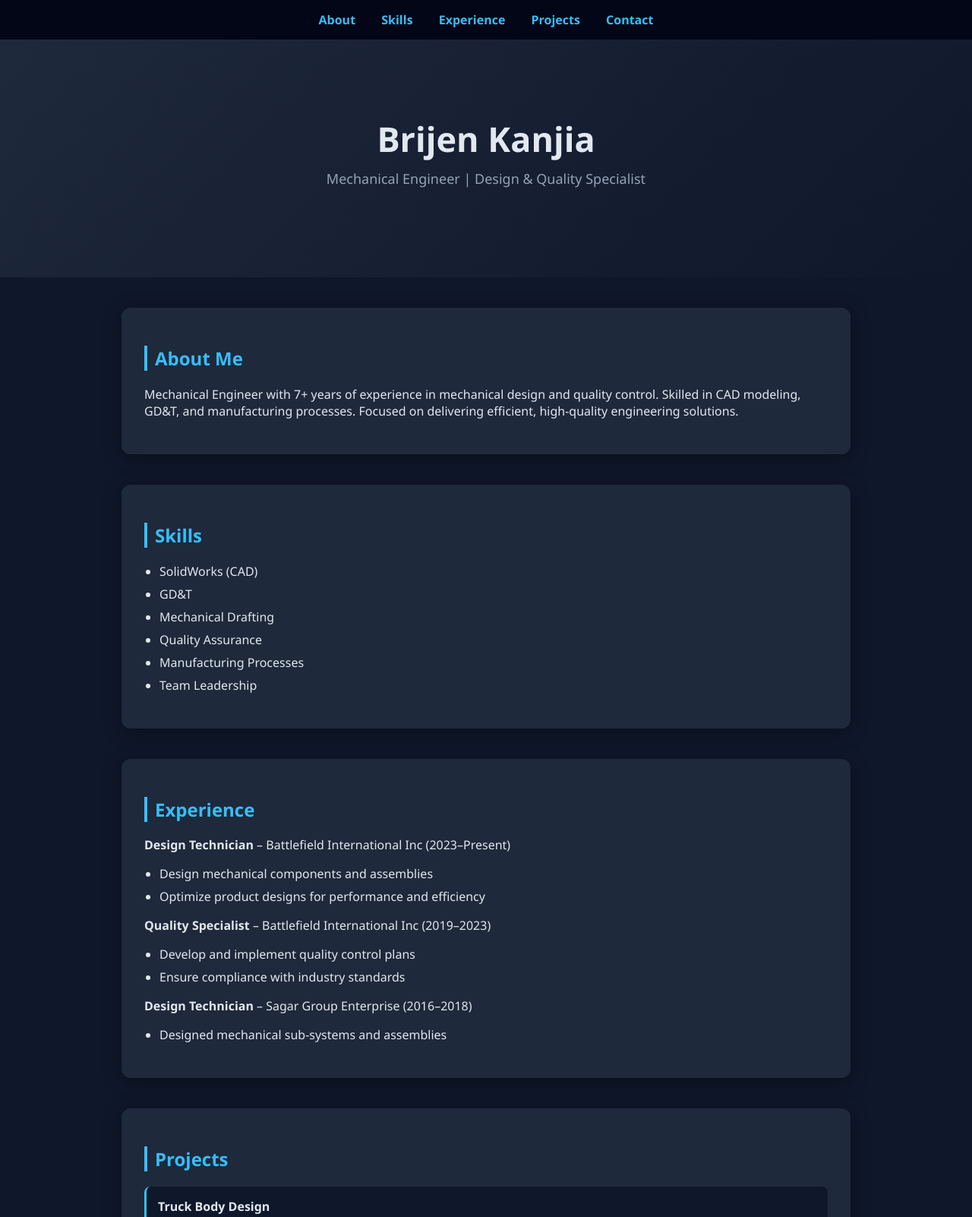
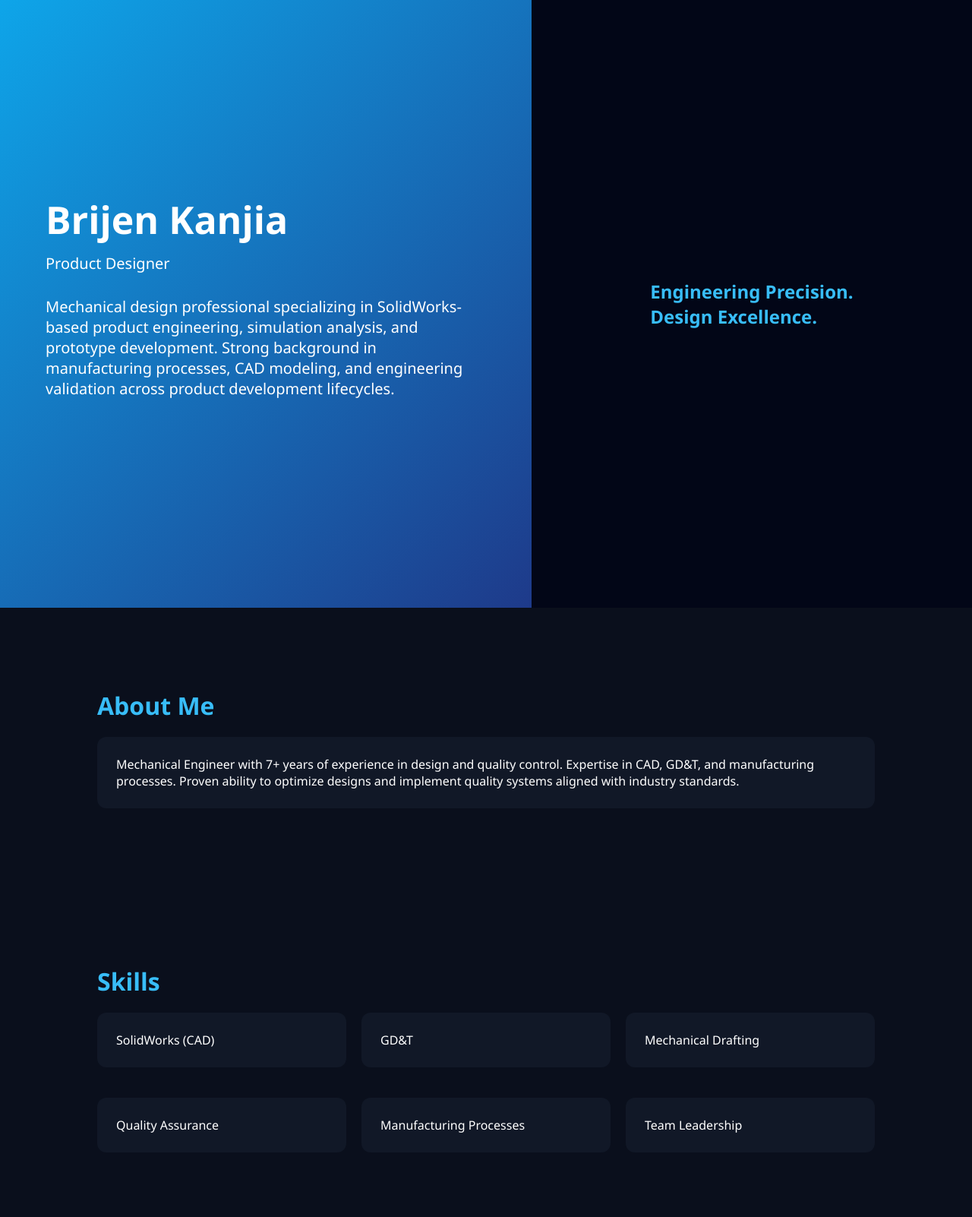
Before and after one commit to BrijenKanjia/brijenkanjia.github.io, a plain HTML site: page index.html in a window 1280 px wide. Shown: the top 1602 px of the page at 76% size. Drawn offline with Linux system fonts and the light colour scheme.

Commit message:
Update index.html

```diff
--- a/index.html
+++ b/index.html
@@ -2,192 +2,194 @@
 <html lang="en">
 <head>
 <meta charset="UTF-8">
-  <title>Brijen Kanjia | Mechanical Engineer</title>
+<title>Brijen Kanjia
+Product Designerr</title>
 <meta name="viewport" content="width=device-width, initial-scale=1.0">
 
 <style>
 body {
   margin: 0;
   font-family: 'Segoe UI', sans-serif;
-      background: #0f172a;
-      color: #e2e8f0;
-    }
-
-    /* NAVBAR */
-    nav {
-      position: sticky;
-      top: 0;
-      background: #020617;
-      padding: 15px;
-      text-align: center;
-      z-index: 1000;
-    }
-
-    nav a {
-      color: #38bdf8;
-      margin: 0 15px;
-      text-decoration: none;
-      font-weight: bold;
-    }
-
-    nav a:hover {
+  background: #0a0f1c;
   color: white;
 }
 
-    header {
-      text-align: center;
-      padding: 100px 20px;
-      background: linear-gradient(135deg, #1e293b, #0f172a);
+/* HERO SECTION */
+.hero {
+  display: flex;
+  height: 100vh;
 }
 
-    header h1 {
-      margin: 0;
-      font-size: 45px;
+.left {
+  flex: 1;
+  background: linear-gradient(135deg, #0ea5e9, #1e3a8a);
+  display: flex;
+  flex-direction: column;
+  justify-content: center;
+  padding: 60px;
 }
 
-    header p {
-      margin-top: 10px;
-      color: #94a3b8;
-      font-size: 18px;
+.left h1 {
+  font-size: 50px;
+  margin: 0;
 }
 
-    section {
-      max-width: 900px;
-      margin: 40px auto;
-      padding: 30px;
-      background: #1e293b;
-      border-radius: 12px;
-      box-shadow: 0 4px 25px rgba(0,0,0,0.4);
-      transition: transform 0.3s;
+.left p {
+  font-size: 20px;
+  margin-top: 10px;
 }
 
-    section:hover {
-      transform: translateY(-5px);
+.right {
+  flex: 1;
+  display: flex;
+  align-items: center;
+  justify-content: center;
+  background: #020617;
 }
 
-    h2 {
-      border-left: 4px solid #38bdf8;
-      padding-left: 10px;
+.right h2 {
   color: #38bdf8;
 }
 
-    ul {
-      padding-left: 20px;
+/* SECTION STYLE */
+.section {
+  padding: 80px 10%;
 }
 
-    li {
-      margin-bottom: 8px;
+.section h2 {
+  font-size: 32px;
+  color: #38bdf8;
+  margin-bottom: 20px;
 }
 
-    .project {
+.card {
+  background: #111827;
+  padding: 25px;
+  border-radius: 12px;
   margin-bottom: 20px;
-      padding: 15px;
-      background: #0f172a;
-      border-radius: 8px;
-      border-left: 3px solid #38bdf8;
+  transition: 0.3s;
+}
+
+.card:hover {
+  transform: translateY(-5px);
+  background: #1f2937;
+}
+
+/* GRID */
+.grid {
+  display: grid;
+  grid-template-columns: repeat(auto-fit, minmax(250px, 1fr));
+  gap: 20px;
+}
+
+/* CONTACT */
+.contact {
+  text-align: center;
 }
 
 footer {
   text-align: center;
   padding: 20px;
-      background: #020617;
-      color: #64748b;
-      margin-top: 30px;
-    }
-
-    a {
-      color: #38bdf8;
+  background: black;
+  color: gray;
 }
 </style>
 </head>
 
 <body>
 
-<!-- NAVBAR -->
-<nav>
-  <a href="#about">About</a>
-  <a href="#skills">Skills</a>
-  <a href="#experience">Experience</a>
-  <a href="#projects">Projects</a>
-  <a href="#contact">Contact</a>
-</nav>
+<!-- HERO -->
+<div class="hero">
+  <div class="left">
+    <h1>Brijen Kanjia</h1>
+    <p>Product Designer</p>
 
-<header>
-  <h1>Brijen Kanjia</h1>
-  <p>Mechanical Engineer | Design & Quality Specialist</p>
-</header>
 
-<section id="about">
+    <p>Mechanical design professional specializing in SolidWorks-based product engineering, simulation analysis, and prototype development. Strong background in manufacturing processes, CAD modeling, and engineering validation across product development lifecycles.</p>
+  </div>
+
+  <div class="right">
+    <h2>Engineering Precision.<br>Design Excellence.</h2>
+  </div>
+</div>
+
+<!-- ABOUT -->
+<div class="section">
   <h2>About Me</h2>
-  <p>
-    Mechanical Engineer with 7+ years of experience in mechanical design and quality control.
-    Skilled in CAD modeling, GD&T, and manufacturing processes. Focused on delivering efficient,
-    high-quality engineering solutions.
-  </p>
-</section>
+  <div class="card">
+    Mechanical Engineer with 7+ years of experience in design and quality control. Expertise in CAD, GD&T, and manufacturing processes. Proven ability to optimize designs and implement quality systems aligned with industry standards.
+  </div>
+</div>
 
-<section id="skills">
+<!-- SKILLS -->
+<div class="section">
   <h2>Skills</h2>
-  <ul>
-    <li>SolidWorks (CAD)</li>
-    <li>GD&T</li>
-    <li>Mechanical Drafting</li>
-    <li>Quality Assurance</li>
-    <li>Manufacturing Processes</li>
-    <li>Team Leadership</li>
-  </ul>
-</section>
+  <div class="grid">
+    <div class="card">SolidWorks (CAD)</div>
+    <div class="card">GD&T</div>
+    <div class="card">Mechanical Drafting</div>
+    <div class="card">Quality Assurance</div>
+    <div class="card">Manufacturing Processes</div>
+    <div class="card">Team Leadership</div>
+  </div>
+</div>
 
-<section id="experience">
+<!-- EXPERIENCE -->
+<div class="section">
   <h2>Experience</h2>
 
-  <p><strong>Design Technician</strong> – Battlefield International Inc (2023–Present)</p>
-  <ul>
-    <li>Design mechanical components and assemblies</li>
-    <li>Optimize product designs for performance and efficiency</li>
-  </ul>
+  <div class="card">
+    <strong>Design Technician</strong> — Battlefield International Inc<br>
+    2023–Present<br><br>
+    • Mechanical design and assembly development<br>
+    • Product optimization and efficiency improvement
+  </div>
 
-  <p><strong>Quality Specialist</strong> – Battlefield International Inc (2019–2023)</p>
-  <ul>
-    <li>Develop and implement quality control plans</li>
-    <li>Ensure compliance with industry standards</li>
-  </ul>
+  <div class="card">
+    <strong>Quality Specialist</strong> — Battlefield International Inc<br>
+    2019–2023<br><br>
+    • Quality control systems implementation<br>
+    • Compliance with industry standards
+  </div>
 
-  <p><strong>Design Technician</strong> – Sagar Group Enterprise (2016–2018)</p>
-  <ul>
-    <li>Designed mechanical sub-systems and assemblies</li>
-  </ul>
+  <div class="card">
+    <strong>Design Technician</strong> — Sagar Group Enterprise<br>
+    2016–2018<br><br>
+    • Mechanical subsystem design and development
+  </div>
+</div>
 
-</section>
-
-<section id="projects">
+<!-- PROJECTS -->
+<div class="section">
   <h2>Projects</h2>
 
-  <div class="project">
-    <strong>Truck Body Design</strong>
-    <p>Designed truck body structures focusing on durability and manufacturability.</p>
+  <div class="grid">
+    <div class="card">
+      <strong>Truck Body Design</strong><br><br>
+      Structural design focused on durability and manufacturability.
     </div>
 
-  <div class="project">
-    <strong>Sheet Metal Design</strong>
-    <p>Developed sheet metal parts using SolidWorks with precise bending and tolerances.</p>
+    <div class="card">
+      <strong>Sheet Metal Design</strong><br><br>
+      Precision sheet metal parts with accurate bending and tolerances.
     </div>
 
-  <div class="project">
-    <strong>Quality Improvement Systems</strong>
-    <p>Implemented QA systems improving product reliability and consistency.</p>
+    <div class="card">
+      <strong>Quality Systems</strong><br><br>
+      Improved product reliability through QA processes.
+    </div>
+  </div>
 </div>
 
-</section>
-
-<section id="contact">
+<!-- CONTACT -->
+<div class="section contact">
   <h2>Contact</h2>
   <p>Email: brijenkanjia16@gmail.com</p>
   <p>Phone: 226-503-7972</p>
-</section>
+</div>
 
 <footer>
-  <p>© 2026 Brijen Kanjia</p>
+  © 2026 Brijen Kanjia
 </footer>
 
 </body>
```
Lines whose indentation alone changed are shown as unchanged.
